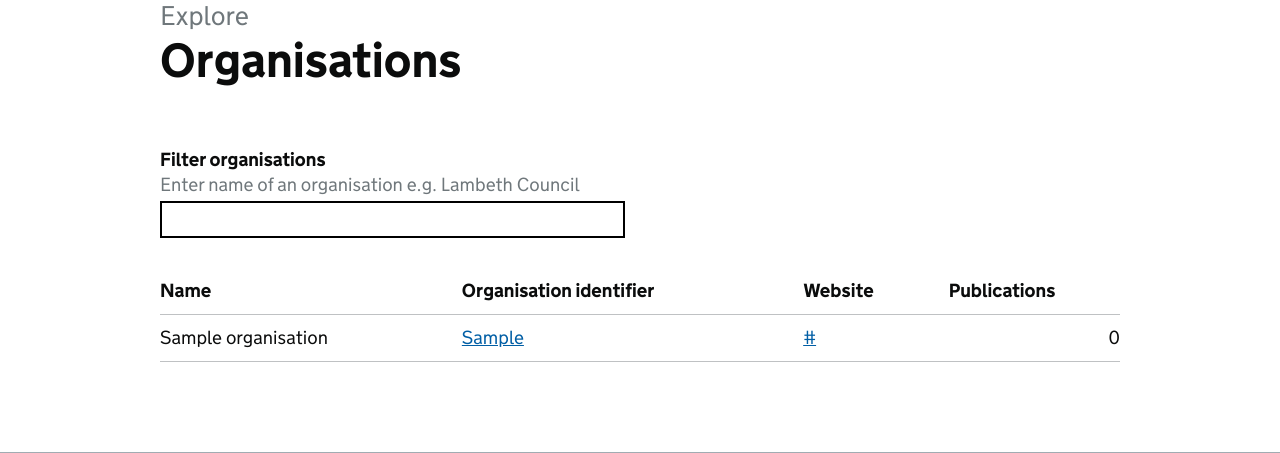
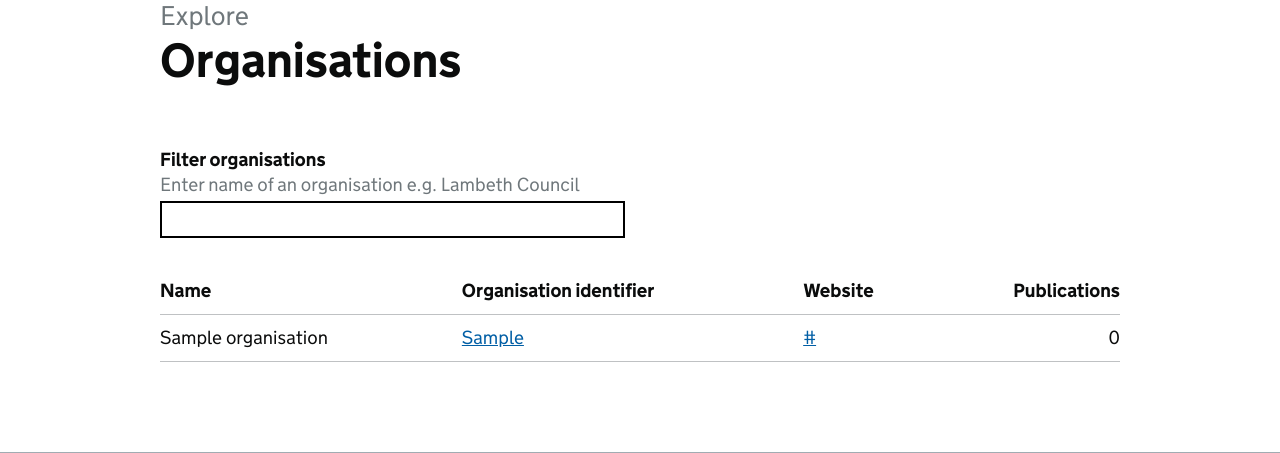
Before and after one commit to communitiesuk/digital-land-explorer, a Flask app: page /organisations in a window 1280 px wide. Shown: the part 231-684 px from the top of the page. Run offline with Flask 2, Linux system fonts and the light colour scheme; tables that the repository leaves empty hold one stand-in row (values such as "Sample post"); some libraries are stand-ins or nearby versions.

Commit message:
add missing class to table cell

```diff
--- a/application/templates/organisations.html
+++ b/application/templates/organisations.html
@@ -35,7 +35,7 @@
                       <th scope="col">Name</th>
                       <th>Organisation identifier</th>
                       <th>Website</th>
-                      <th>Publications</th>
+                      <th class="numeric">Publications</th>
                     </tr>
                     </thead>
                     <tbody>
```
